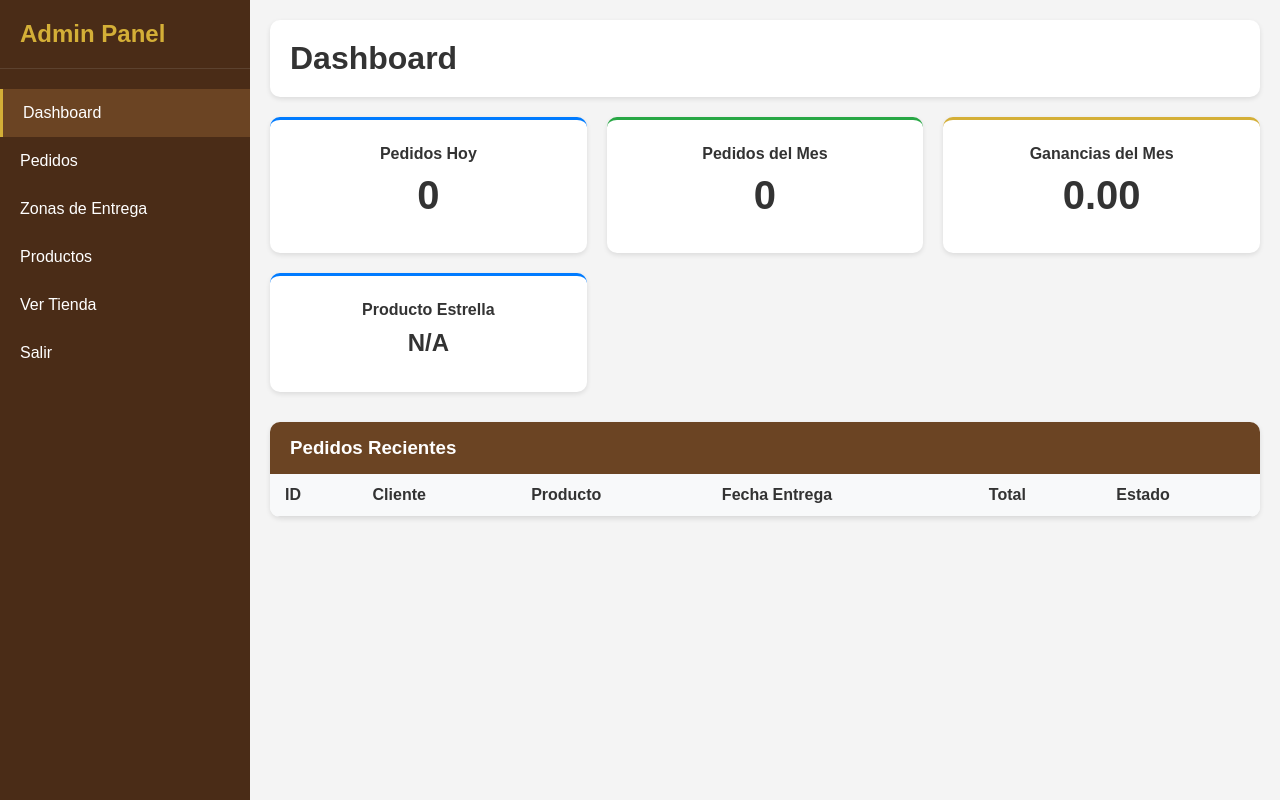
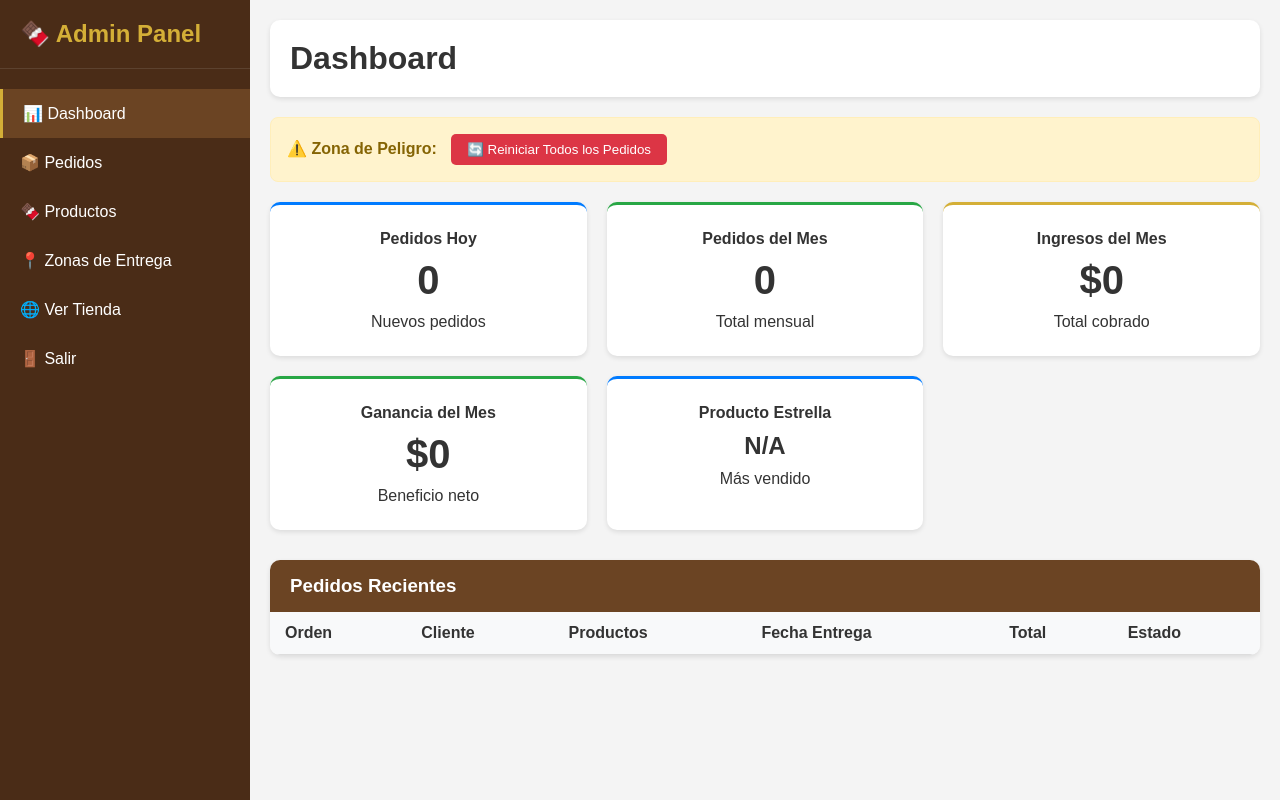
Before and after one commit to Retr0G51/chocolates-byb, a Flask app: page /admin in a window 1280 px wide. Run offline with Flask 3, Linux system fonts and the light colour scheme; the visitor is signed in with stand-in values (Sample User, id 1); data comes from the database, SQL or seed files in the repository; data that the repository does not hold is empty.

Commit message:
Update dashboard.html

```diff
--- a/templates/admin/dashboard.html
+++ b/templates/admin/dashboard.html
@@ -35,14 +35,14 @@
 <body>
     <div class="admin-layout">
         <aside class="sidebar">
-            <h2>Admin Panel</h2>
+            <h2>🍫 Admin Panel</h2>
             <ul class="sidebar-menu">
-                <li><a href="/admin" class="active">Dashboard</a></li>
-                <li><a href="/admin/pedidos">Pedidos</a></li>
-                <li><a href="/admin/zonas">Zonas de Entrega</a></li>
-                <li><a href="/admin/productos">Productos</a></li>
-                <li><a href="/" target="_blank">Ver Tienda</a></li>
-                <li><a href="/logout">Salir</a></li>
+                <li><a href="/admin" class="active">📊 Dashboard</a></li>
+                <li><a href="/admin/pedidos">📦 Pedidos</a></li>
+                <li><a href="/admin/productos">🍫 Productos</a></li>
+                <li><a href="/admin/zonas">📍 Zonas de Entrega</a></li>
+                <li><a href="/" target="_blank">🌐 Ver Tienda</a></li>
+                <li><a href="/logout">🚪 Salir</a></li>
             </ul>
         </aside>
 
@@ -51,22 +51,43 @@
                 <h1>Dashboard</h1>
             </div>
 
+            <!-- Zona de peligro - Reiniciar pedidos -->
+            <div style="background: #fff3cd; border: 1px solid #ffeeba; color: #856404; padding: 1rem; border-radius: 8px; margin-bottom: 20px;">
+                <strong>⚠️ Zona de Peligro:</strong>
+                <button onclick="confirmarReiniciarPedidos()" style="background: #dc3545; color: white; border: none; padding: 8px 16px; border-radius: 5px; cursor: pointer; margin-left: 10px;">
+                    🔄 Reiniciar Todos los Pedidos
+                </button>
+            </div>
+
             <div class="stats-grid">
                 <div class="stat-card primary">
                     <h4>Pedidos Hoy</h4>
-                    <div class="stat-number">{{ stats['pedidos_hoy'] }}</div>
+                    <div class="stat-number">{{ stats.pedidos_hoy }}</div>
+                    <p>Nuevos pedidos</p>
                 </div>
+
                 <div class="stat-card success">
                     <h4>Pedidos del Mes</h4>
-                    <div class="stat-number">{{ stats['pedidos_mes'] }}</div>
+                    <div class="stat-number">{{ stats.pedidos_mes }}</div>
+                    <p>Total mensual</p>
                 </div>
+
                 <div class="stat-card warning">
-                    <h4>Ganancias del Mes</h4>
-                    <div class="stat-number">{{ "%.2f"|format(stats['ingresos_mes']) }}</div>
+                    <h4>Ingresos del Mes</h4>
+                    <div class="stat-number">${{ "%.0f"|format(stats.ingresos_mes) }}</div>
+                    <p>Total cobrado</p>
                 </div>
+
+                <div class="stat-card success">
+                    <h4>Ganancia del Mes</h4>
+                    <div class="stat-number">${{ "%.0f"|format(stats.ganancia_mes) }}</div>
+                    <p>Beneficio neto</p>
+                </div>
+
                 <div class="stat-card primary">
                     <h4>Producto Estrella</h4>
-                    <div style="font-size: 1.5rem; font-weight: bold; margin: 10px 0;">{{ stats['producto_top'] }}</div>
+                    <div style="font-size: 1.5rem; font-weight: bold; margin: 10px 0;">{{ stats.producto_top }}</div>
+                    <p>Más vendido</p>
                 </div>
             </div>
 
@@ -75,9 +96,9 @@
                 <table>
                     <thead>
                         <tr>
-                            <th>ID</th>
+                            <th>Orden</th>
                             <th>Cliente</th>
-                            <th>Producto</th>
+                            <th>Productos</th>
                             <th>Fecha Entrega</th>
                             <th>Total</th>
                             <th>Estado</th>
@@ -86,15 +107,15 @@
                     <tbody>
                         {% for pedido in pedidos %}
                         <tr>
-        <td>#{{ pedido.id }}</td>
+                            <td>#{{ pedido.numero_orden }}</td>
                             <td>{{ pedido.cliente_nombre }}</td>
                             <td>
                                 {% for item in pedido.items %}
-                {{ item.producto.nombre if item.producto else 'N/A' }}{% if not loop.last %}, {% endif %}
+                                    {{ item.cantidad }}x {{ item.producto.nombre if item.producto else 'N/A' }}{% if not loop.last %}, {% endif %}
                                 {% endfor %}
                             </td>
                             <td>{{ pedido.fecha_entrega.strftime('%d/%m/%Y') }}</td>
-        <td>{{ "%.2f"|format(pedido.total) }}</td>
+                            <td>${{ "%.0f"|format(pedido.total) }}</td>
                             <td><span class="badge badge-{{ pedido.estado }}">{{ pedido.estado|capitalize }}</span></td>
                         </tr>
                         {% endfor %}
@@ -103,5 +124,32 @@
             </div>
         </main>
     </div>
+
+    <script>
+        function confirmarReiniciarPedidos() {
+            const confirmacion = confirm(
+                "⚠️ ADVERTENCIA ⚠️\n\n" +
+                "¿Estás SEGURO de que quieres ELIMINAR TODOS los pedidos?\n\n" +
+                "Esta acción:\n" +
+                "• Borrará TODOS los pedidos existentes\n" +
+                "• Reiniciará el contador a #1423\n" +
+                "• NO se puede deshacer\n\n" +
+                "¿Continuar?"
+            );
+
+            if (confirmacion) {
+                const segundaConfirmacion = prompt(
+                    "Para confirmar, escribe exactamente: ELIMINAR TODO\n\n" +
+                    "Esto borrará permanentemente todos los pedidos."
+                );
+
+                if (segundaConfirmacion === "ELIMINAR TODO") {
+                    window.location.href = "/admin/reiniciar-pedidos";
+                } else if (segundaConfirmacion !== null) {
+                    alert("Texto incorrecto. Operación cancelada.");
+                }
+            }
+        }
+    </script>
 </body>
 </html>
```
Lines whose indentation alone changed are shown as unchanged.
